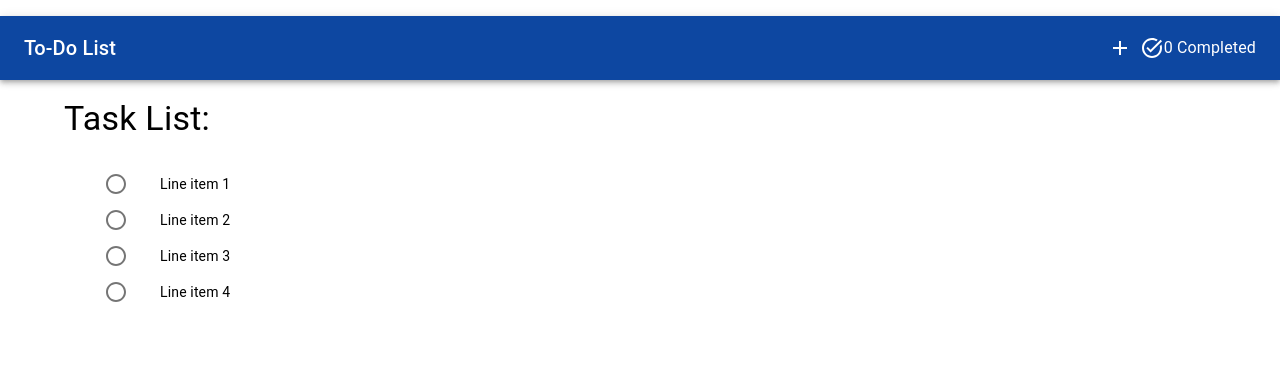
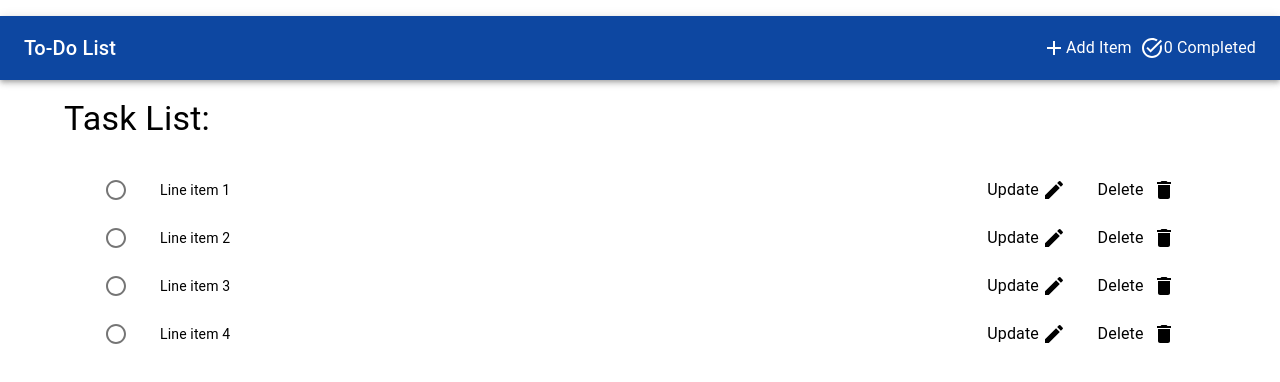
Before and after one commit to hewitson-j/new-todo-list, a React (Vite) app: page / in a window 1280 px wide. Shown: the top 382 px of the page. Built offline with nearby package versions, Linux system fonts and the light colour scheme.

Commit message:
Added delete and update buttons.

```diff
--- a/src/components/Navbar.tsx
+++ b/src/components/Navbar.tsx
@@ -16,6 +16,7 @@ export default function Navbar() {
           </Typography>
           <IconButton color="inherit">
             <AddIcon />
+            <Typography>Add Item</Typography>
           </IconButton>
           <TaskAltIcon color="inherit" />
           <Typography>0 Completed</Typography>
--- a/src/components/TaskList.tsx
+++ b/src/components/TaskList.tsx
@@ -6,6 +6,8 @@ import ListItemText from "@mui/material/ListItemText";
 import { Container } from "@mui/material";
 import CircleOutlinedIcon from "@mui/icons-material/CircleOutlined";
 import CheckCircleOutlineOutlinedIcon from "@mui/icons-material/CheckCircleOutlineOutlined";
+import EditIcon from "@mui/icons-material/Edit";
+import DeleteIcon from "@mui/icons-material/Delete";
 
 export default function TaskList() {
   let completed = false;
@@ -39,6 +41,13 @@ export default function TaskList() {
                     primary={`Line item ${value + 1}`}
                   />
                 </ListItemButton>
+                <ListItemButton sx={{ maxWidth: "10%" }} role={undefined}>
+                  <ListItemText>{"Update   "}</ListItemText> <EditIcon />
+                </ListItemButton>
+                <ListItemButton sx={{ maxWidth: "10%" }} role={undefined}>
+                  <ListItemText>Delete</ListItemText>
+                  <DeleteIcon />
+                </ListItemButton>
               </ListItem>
             );
           })}
```
